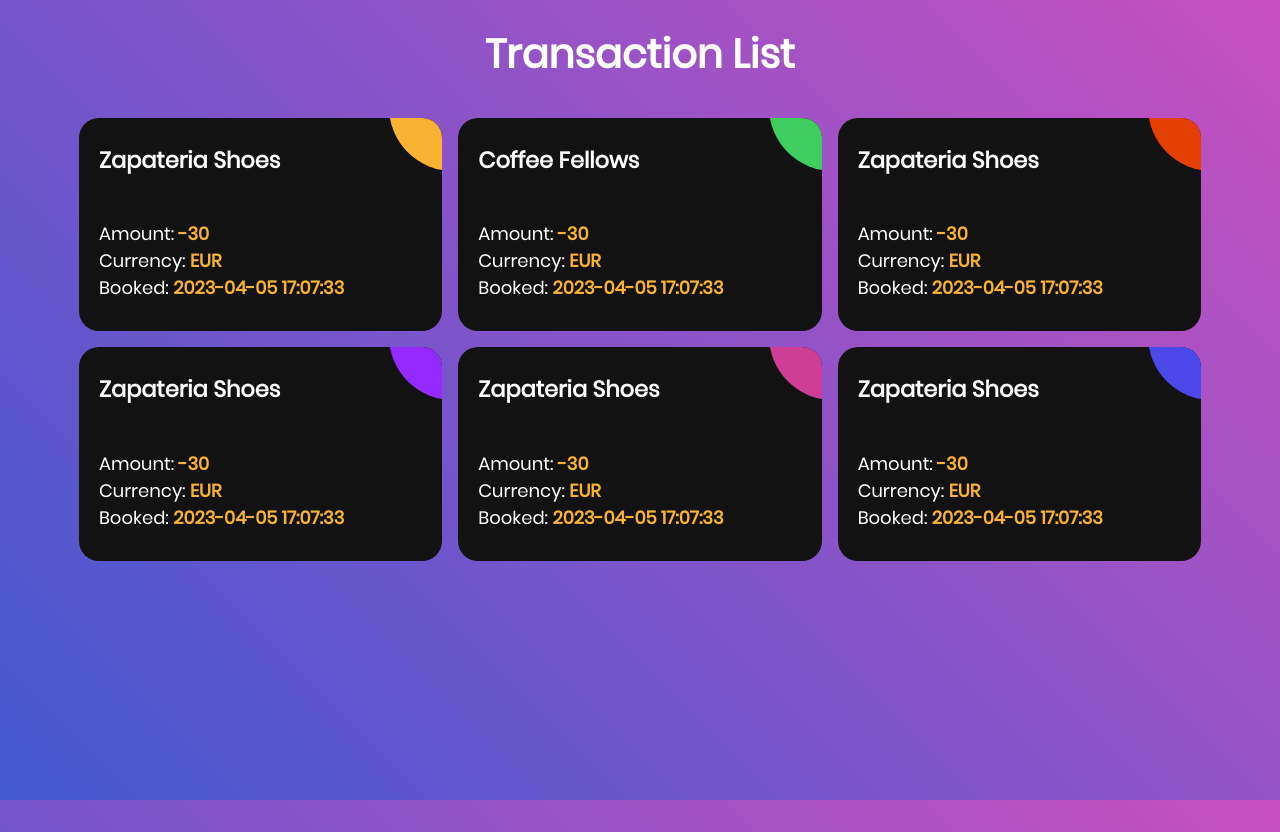
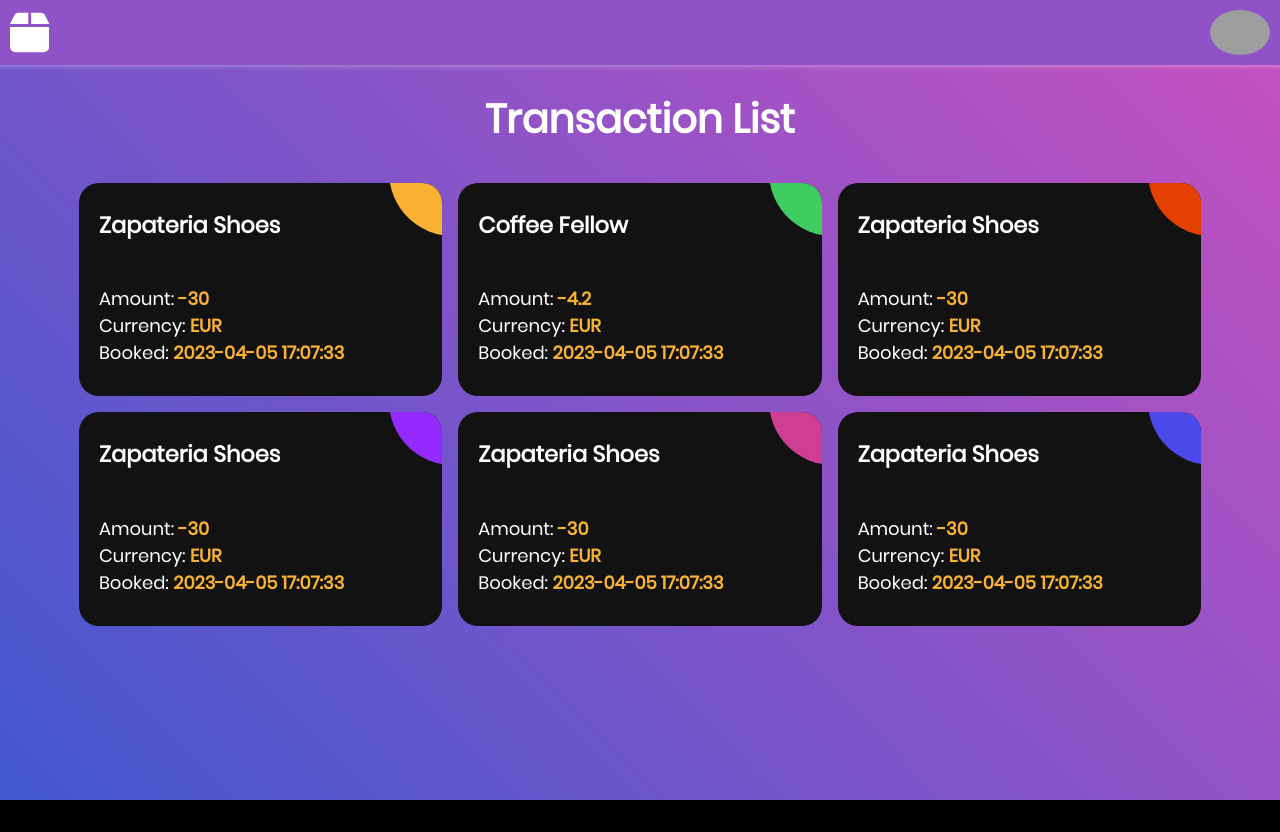
Before and after one commit to elghanbibadr/simplewebsite, a plain HTML site: page index.html in a window 1280 px wide. After the commit the page ends 800 px from the top, so only its background shows below. Drawn offline with Linux system fonts and the light colour scheme; grey boxes are pictures that could not be loaded.

Commit message:
create a navbar coomponenet

```diff
--- a/css/main.css
+++ b/css/main.css
@@ -209,12 +209,21 @@
   background: linear-gradient(-135deg, #c850c0, #4158d0);
 }
 
+
+.hidden{
+  display: none;
+}
 /* cards */
 .ag-format-container {
   max-width: 1142px;
   margin-inline: auto;
   padding: 10px;
+  /* display: none; */
 }
+
+/* h1{
+  display: none;
+} */
 
 
 body {
@@ -252,6 +261,22 @@
   flex-wrap: wrap; */
 
   /* padding: 10px ; */
+}
+header{
+  background-color:#9053c7 ;
+  padding: 10px;
+  display: flex;
+  justify-content: space-between;
+  box-shadow: -10px -20px 6px 20px rgba(255, 255, 255, 0.495);
+}
+.box-logo{
+  height: 45px;
+}
+
+header img{
+  height: 45px;
+  border-radius: 50%;
+  cursor: pointer;
 }
 .transaction_item {
 
@@ -401,9 +426,7 @@
   margin-bottom: 20px;
 }
 
-.wrap-login100{
-  display: none;
-}
+
 
 .input100 {
   font-family: Poppins-Medium;
@@ -455,9 +478,9 @@
   }
 }
 
-.container-login100{
+/* .container-login100{
   display: none !important;
-}
+} */
 
 .symbol-input100 {
   font-size: 15px;
@@ -498,6 +521,7 @@
   display: -moz-box;
   display: -ms-flexbox;
   display: flex;
+
   flex-wrap: wrap;
   justify-content: center;
   padding-top: 20px;
--- a/index.html
+++ b/index.html
@@ -26,8 +26,12 @@
 <body>
 
 	<div class="limiter">
+		<header>
+			<svg class="box-logo" xmlns="http://www.w3.org/2000/svg" viewBox="0 0 448 512"><!--! Font Awesome Pro 6.4.0 by @fontawesome - https://fontawesome.com License - https://fontawesome.com/license (Commercial License) Copyright 2023 Fonticons, Inc. --><path fill="#fefefe" d="M50.7 58.5L0 160H208V32H93.7C75.5 32 58.9 42.3 50.7 58.5zM240 160H448L397.3 58.5C389.1 42.3 372.5 32 354.3 32H240V160zm208 32H0V416c0 35.3 28.7 64 64 64H384c35.3 0 64-28.7 64-64V192z"/></svg>
+			<img src="https://lh3.googleusercontent.com/a/AAcHTtdHRznCDDIYgSaNDHrelfGpE4r1oj-4p9Pvr9D9WQ=s96-c" alt="">
+		</header>
 		<h1>Transaction List</h1>
-		<div class="container-login100">
+		<div class="container-login100 hidden ">
 			<div class="wrap-login100">
 				<div class="login100-pic js-tilt" data-tilt>
 					<img src="images/img-01.png" alt="IMG">
@@ -37,10 +41,6 @@
 					<span class="login100-form-title">
 						Member Login
 					</span>
-
-
-
-
 					<div class="wrap-input100 ">
 
 						<span class="symbol-input100">
@@ -68,6 +68,7 @@
 
 				</div>
 			</div>
+
 		</div>
 		<!-- secret content -->
 		<div class="ag-format-container">
@@ -105,14 +106,10 @@
 				</div>
 				<div class="transaction_item">
 						<div class="ag-courses-item_bg"></div>
-						<h2 class="transaction_title">
-							Coffee Fellows
-						</h2>
+						<h2 class="transaction_title">Coffee Fellow</h2>
 						<div class="ag-courses-item_date-box">
 							Amount:
-							<span class="ag-courses-item_date">
-								-30
-							</span>
+							<span class="ag-courses-item_date">-4.2</span>
 						</div>
 
 						<div class="ag-courses-item_date-box">
@@ -290,7 +287,14 @@
 					// User signed in successfully
 					const user = userCredential.user;
 					if (user) {
-						document.querySelector('.wrap-login100').style.display = 'none'
+						// console.log(user)
+
+						// document.querySelector('header').innerHTML=`
+						// <img src=${user.photoURL} alt=""/>"
+						// `
+						// document.querySelector('.container-login100').style.display = 'none'
+						// document.querySelector('.ag-format-container').style.display="block"
+						// document.querySelector('h1').style.display="block"
 					}
 					console.log('User:', user);
 				})
```
Also changed, not shown: images/box-solid.svg (added), images/money-transfer.png (added).
